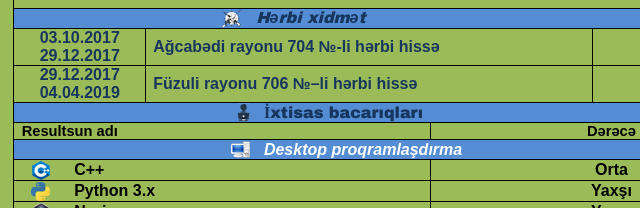
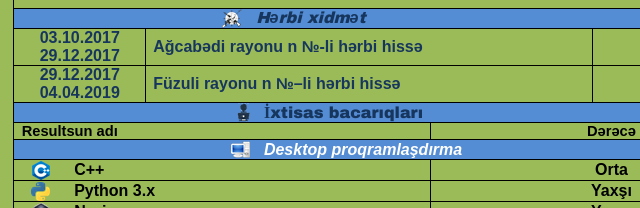
Before and after one commit to aliyev-avaz/aliyev-avaz.github.io, a plain HTML site: page index.html in a window 1280 px wide. Shown: the part 392-600 px from the top of the page, 237-877 px from the left. Drawn offline with Linux system fonts and the light colour scheme.

Commit message:
Update index.html

```diff
--- a/index.html
+++ b/index.html
@@ -430,7 +430,7 @@ div.WordSection1
   background:#9BBB59;padding:0in 5.4pt 0in 5.4pt;height:27.85pt'>
   <p class=MsoNormal style='margin-bottom:0in;margin-bottom:.0001pt;line-height:
   normal'><b><span style='font-size:12.0pt;font-family:"Arial","sans-serif";
-  color:#17365D'>Ağcabədi rayonu 704 №-li hərbi hissə</span></b></p>
+  color:#17365D'>Ağcabədi rayonu n №-li hərbi hissə</span></b></p>
   </td>
   <td width=182 style='width:136.55pt;border-top:none;border-left:none;
   border-bottom:solid windowtext 1.0pt;border-right:solid windowtext 1.0pt;
@@ -455,7 +455,7 @@ div.WordSection1
   background:#9BBB59;padding:0in 5.4pt 0in 5.4pt;height:26.5pt'>
   <p class=MsoNormal style='margin-bottom:0in;margin-bottom:.0001pt;line-height:
   normal'><b><span style='font-size:12.0pt;font-family:"Arial","sans-serif";
-  color:#17365D'>Füzuli rayonu 706 №–li hərbi hissə</span></b></p>
+  color:#17365D'>Füzuli rayonu n №–li hərbi hissə</span></b></p>
   </td>
   <td width=182 style='width:136.55pt;border-top:none;border-left:none;
   border-bottom:solid windowtext 1.0pt;border-right:solid windowtext 1.0pt;
```
